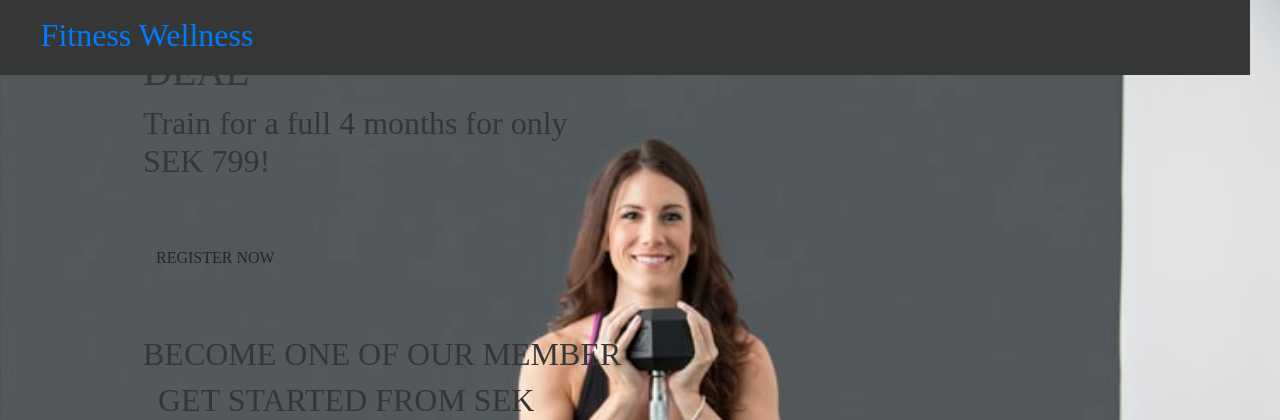
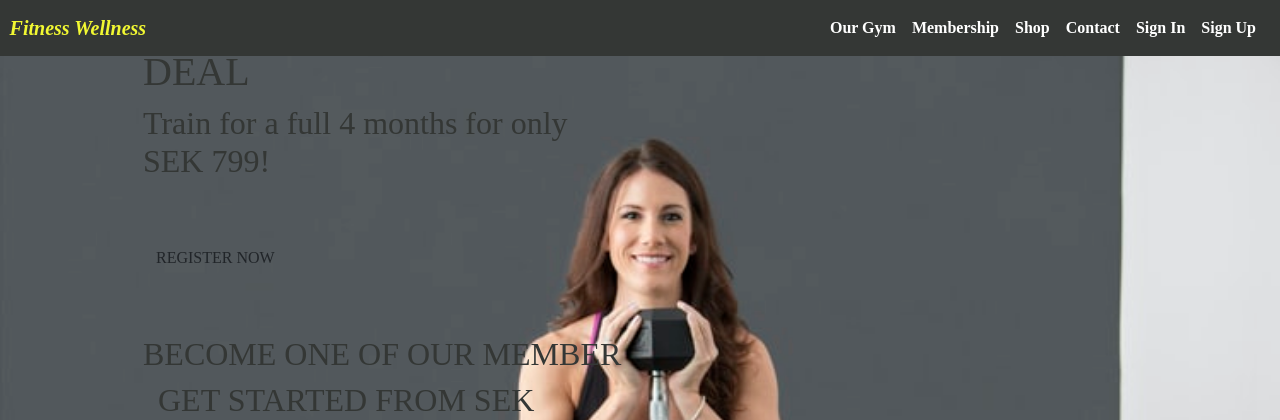
Before and after one commit to RubySrivastava/ms4-fitnesswellness, a Django app: page / in a window 1280 px wide. Shown: the top 420 px of the page. Run offline with Django 3.2, Linux system fonts and the light colour scheme; some libraries are stand-ins or nearby versions; some web fonts are replaced.

Commit message:
Add header

```diff
--- a/templates/base.html
+++ b/templates/base.html
@@ -37,13 +37,37 @@
   </head>
   <body>
     <header class="container-fluid fixed-top">
-        <div id="topnav" class="row pt-lg-2 d-none d-lg-flex navbar navbar-brand">
-            <div class="col-12 col-lg-4 my-auto py-1 py-lg-0 text-center text-lg-left">
-                <a href="{% url 'home' %}" class="nav-link">
-                    <h2>Fitness Wellness</h2>
-                </a>
-            </div>
-        </div>
+        <nav class="navbar navbar-dark navbar-expand-sm fixed-top">
+                <a href="{% url 'home' %}" class="navbar-brand active">Fitness Wellness</a>
+                <button class="navbar-toggler ml-auto" type="button" data-toggle="collapse"
+                    data-target="#navbarSupportedContent" aria-controls="navbarSupportedContent" aria-expanded="false"
+                    aria-label="Toggle navigation">
+                    <span class="navbar-toggler-icon"></span>
+                </button>
+                <div class="collapse navbar-collapse" id="navbarSupportedContent">
+                    <ul class="navbar-nav ml-auto">
+                        <li class="nav-item">
+                            <a class="nav-link " href="">Our Gym</a>
+                        </li>
+                        <li class="nav-item">
+                            <a class="nav-link " href="">Membership</a>
+                        </li>
+                        <li class="nav-item">
+                            <a class="nav-link " href="">Shop</a>
+                        </li>
+                        <li class="nav-item">
+                            <a class="nav-link " href="">Contact</a>
+                        </li>
+                        <li class="nav-item">
+                            <a class="nav-link " href="">Sign In</a>
+                        </li>
+                        <li class="nav-item">
+                            <a class="nav-link " href="">Sign Up</a>
+                        </li>
+
+                    </ul>
+                </div>
+            </nav>
     </header>
 
     {% if messages %}
```
